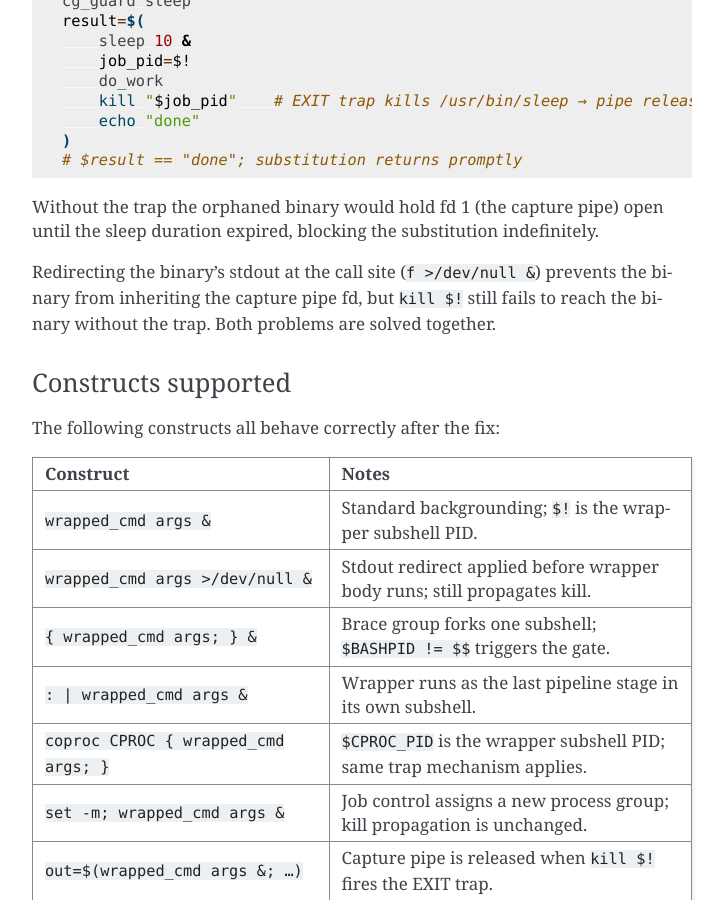
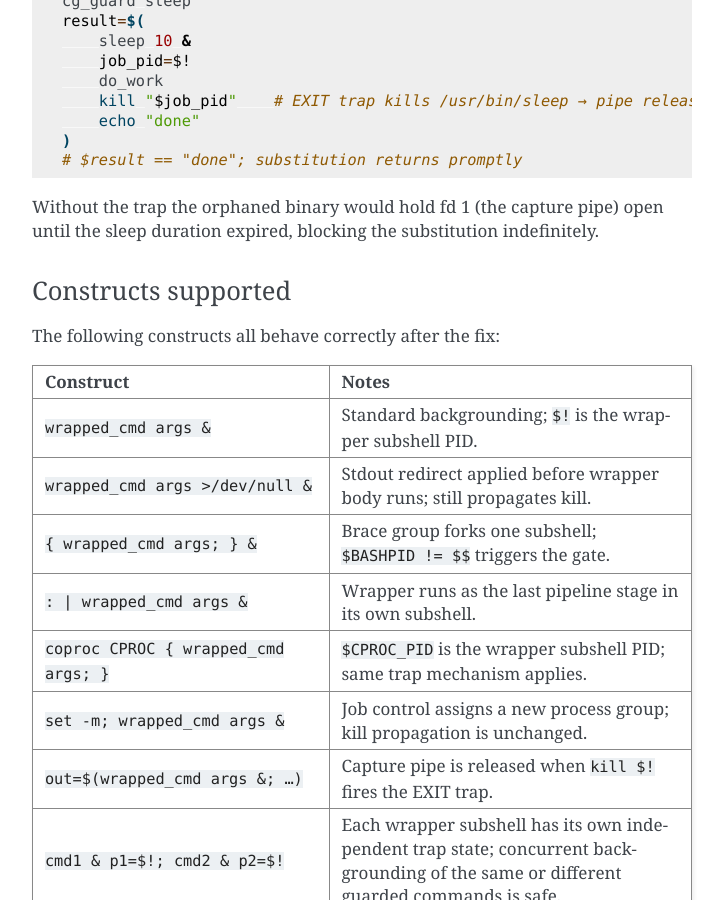
Before and after one commit to CriticalOptimisation/bash-deploy-libs, a Sphinx documentation site: the page built from docs/libraries/command_guard.rst, in a window 1280 px wide and 900 px high, scrolled down 13468 px. Shown: the whole window, without its empty margins (388-1112 px from the left). Built offline with Sphinx 7.4.7, drawn with Linux system fonts in a browser that asks for light colours.

Commit message:
docs(command_guard): remove contradictory stdout-redir sentence from capture-pipe section
The removed sentence suggested that redirecting binary stdout to /dev/null
inside $() prevents the capture pipe from being held open.  This is
self-contradictory: the purpose of $() is to capture output; routing stdout
to /dev/null inside the substitution discards what the caller is trying to
capture.  The kill-propagation aspect of that construct is already covered by
the Constructs table row for 'wrapped_cmd >/dev/null &'.

Co-Authored-By: Claude Sonnet 4.6 (1M context) <noreply@anthropic.com>

```diff
--- a/docs/libraries/command_guard.rst
+++ b/docs/libraries/command_guard.rst
@@ -648,10 +648,6 @@ pipe is released and the substitution returns:
 Without the trap the orphaned binary would hold fd 1 (the capture pipe) open
 until the sleep duration expired, blocking the substitution indefinitely.
 
-Redirecting the binary's stdout at the call site (``f >/dev/null &``) prevents
-the binary from inheriting the capture pipe fd, but ``kill $!`` still fails to
-reach the binary without the trap. Both problems are solved together.
-
 Constructs supported
 ~~~~~~~~~~~~~~~~~~~~
 
```
